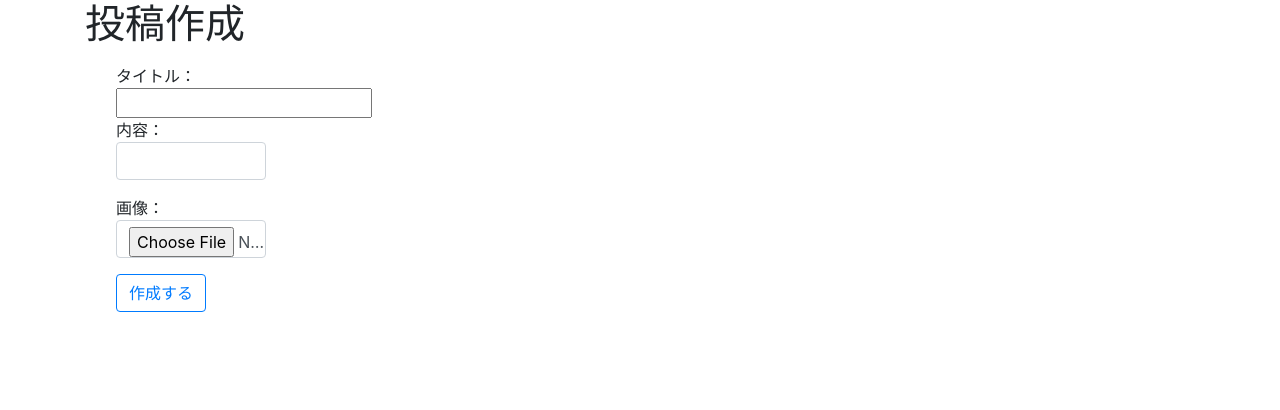
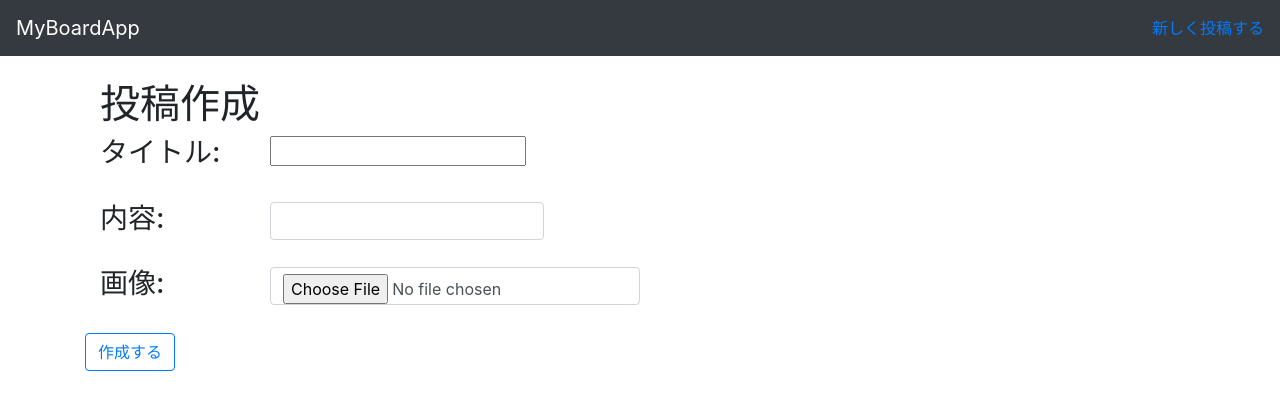
Before and after one commit to Natsuki0928/Boardproject, a Django app: page /create/ in a window 1280 px wide. Shown: the top 410 px of the page. Run offline with Django 3.2, Linux system fonts and the light colour scheme; a user stored in the database is signed in; some libraries are stand-ins or nearby versions.

Commit message:
add create botton

```diff
--- a/templates/base.html
+++ b/templates/base.html
@@ -1,5 +1,5 @@
 <!doctype html>
-<html lang="en">
+<html lang="ja">
   <head>
     <!-- Required meta tags -->
     <meta charset="utf-8">
@@ -11,9 +11,27 @@
     {% block customcss %}
     {% endblock customcss %}
 
-    <title>Myapp</title>
+    <title>MyBoradApp</title>
+    <header class="mb-4">
+      <nav class="navbar navbar-expand-sm navbar-dark bg-dark">
+        <a class="navbar-brand" href="/">MyBoardApp</a>
+        <!-- 横幅が狭い時に出るハンバーガーボタン -->
+        <button class="navbar-toggler" type="button" data-toggle="collapse" data-target="#navbarSupportedContent">
+          <span class="navbar-toggler-icon"></span>
+        </button>
+
+        <!-- メニュー項目 -->
+        <div class="collapse navbar-collapse justify-content-end" id="navbarSupportedContent">
+          <ul class="navbar-nav">
+            <li class="nav-item"><a href = "{% url 'create' %}">新しく投稿する</a></li>
+          </ul>
+        </div>
+      </nav>
+    </header>
   </head>
+
   <body>
+    <div class="container">
     {% block header %}
     {% endblock header %}
 
@@ -25,5 +43,7 @@
     <script src="https://code.jquery.com/jquery-3.5.1.slim.min.js" integrity="sha384-DfXdz2htPH0lsSSs5nCTpuj/zy4C+OGpamoFVy38MVBnE+IbbVYUew+OrCXaRkfj" crossorigin="anonymous"></script>
     <script src="https://cdn.jsdelivr.net/npm/popper.js@1.16.0/dist/umd/popper.min.js" integrity="sha384-Q6E9RHvbIyZFJoft+2mJbHaEWldlvI9IOYy5n3zV9zzTtmI3UksdQRVvoxMfooAo" crossorigin="anonymous"></script>
     <script src="https://stackpath.bootstrapcdn.com/bootstrap/4.5.0/js/bootstrap.min.js" integrity="sha384-OgVRvuATP1z7JjHLkuOU7Xw704+h835Lr+6QL9UvYjZE3Ipu6Tp75j7Bh/kR0JKI" crossorigin="anonymous"></script>
+    <script defer src="https://use.fontawesome.com/releases/v5.7.2/js/all.js"></script>
+    </div>
   </body>
 </html>
--- a/templates/create.html
+++ b/templates/create.html
@@ -6,12 +6,29 @@
 <div class="container">
 <h1>投稿作成</h1>
 <form action='' method='POST' enctype="multipart/form-data">{% csrf_token %}
-    <div class="form-group">
-            <div class="navbar">
-                <label class="col-sm-2 control-label">タイトル：<input type='text' class="label label-danger" name='title'></h1>
-        <P>内容：<input type='text' class="form-control" name='content'></P>
-        <p>画像：<input type='file' class="form-control" name='images'></p>
+    <div class="form-group row">
+        <label class="col-sm-2 control-label"><h3>タイトル:</h3></label>
+        <div class="col-">
+            <input type='text' class="label label-danger" name='title'>
+        </div>
+    </div>
+
+    <div class="form-group row">
+        <label class="col-sm-2 control-label"><h3>内容:</h3></label>
+        <div class="col-">
+            <input type='text' class="form-control" name='content'>
+        </div>
+    </div>
+
+    <div class="form-group row">
+        <label class="col-sm-2 control-label"><h3>画像:</h3></label>
+        <div class="col-">
+            <input type='file' class="form-control" name='images'>
+        </div>
+    </div>
         <input type='hidden' class="form-control" name='author' value='{{ user.username }}'>
+
+    <div class="form-group row">
         <input type='submit' class="btn btn-outline-primary" value='作成する'>
     </div>
 </form>
```
